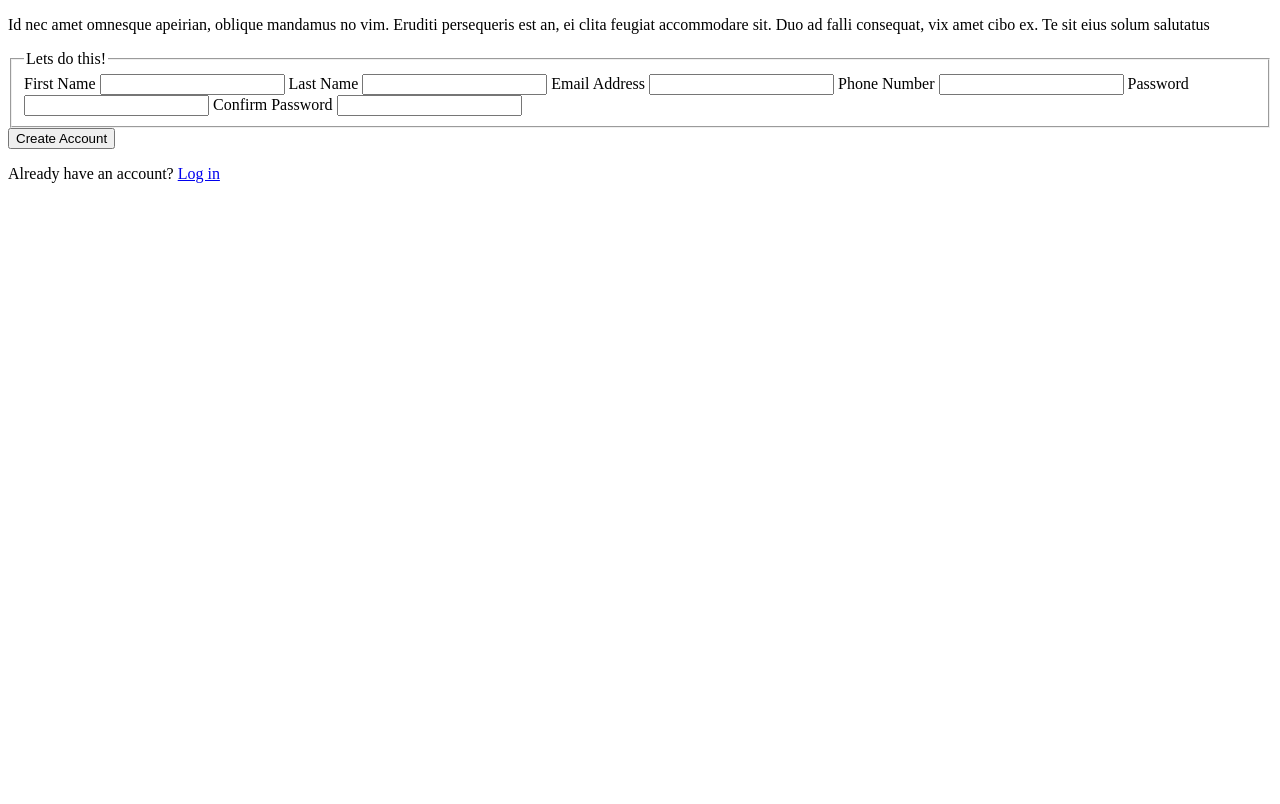
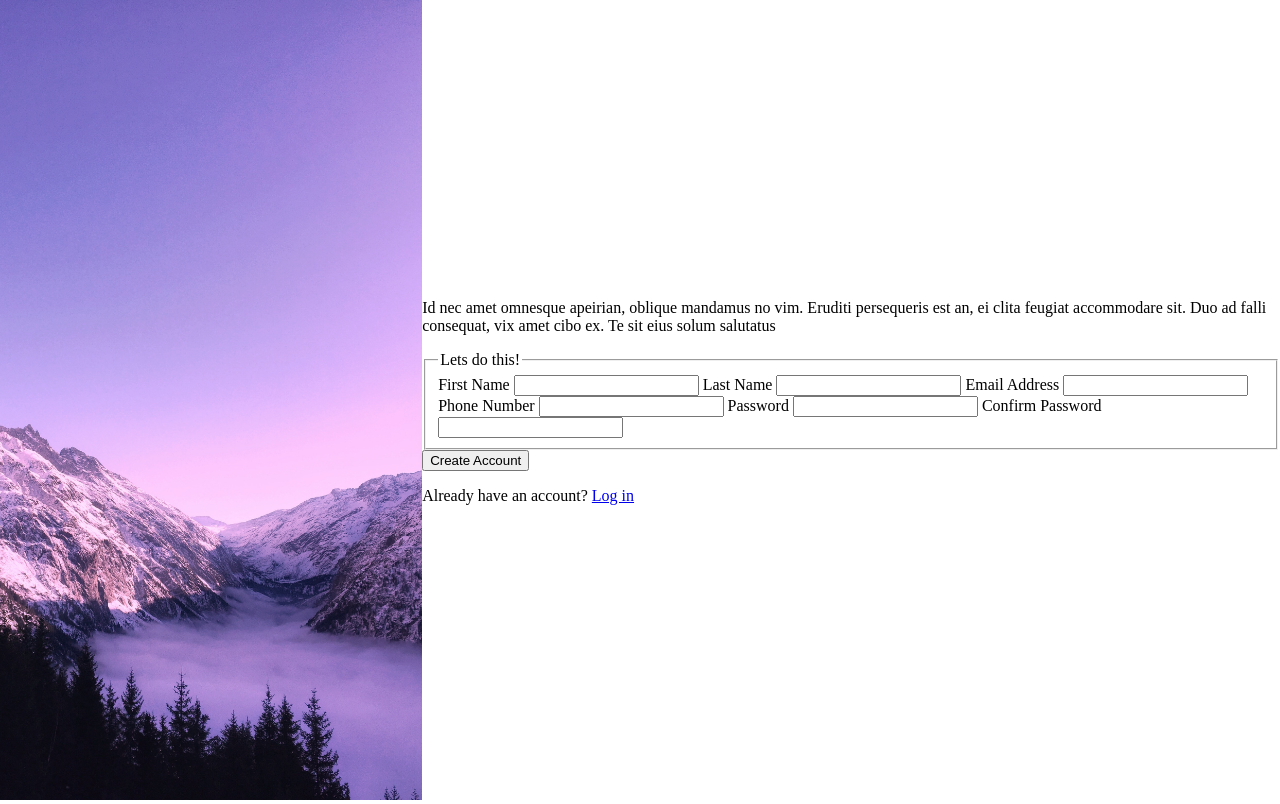
Before and after one commit to embarlow159/form-site, a plain HTML site: page index.html in a window 1280 px wide. Drawn offline with Linux system fonts and the light colour scheme.

Commit message:
start of CSS added

```diff
--- a/index.html
+++ b/index.html
@@ -3,9 +3,14 @@
 <head>
     <meta charset="UTF-8">
     <meta name="viewport" content="width=device-width, initial-scale=1.0">
+    <link rel="stylesheet" href="style.css">
     <title>Sign Up</title>
 </head>
-<body>
+<body class="container">
+    <div class="banner">
+    <img class="sidePicture" src="imgs/sidepic.jpg" alt="Side banner"/>
+    </div>
+    <div class="content">
     <p>Id nec amet omnesque apeirian, oblique mandamus no vim. Eruditi persequeris
        est an, ei clita feugiat accommodare sit. Duo ad falli consequat, vix amet
        cibo ex. Te sit eius solum salutatus</p>
@@ -34,5 +39,6 @@
         <button type="submit">Create Account</button>
     </form>
     <p>Already have an account? <a href="example.com">Log in</a></p>
+    </div>
 </body>
 </html>
--- a/style.css
+++ b/style.css
@@ -0,0 +1,22 @@
+body {
+    margin: 0;
+}
+
+img {
+    max-height: 100vh;
+}
+
+.container {
+    display: flex;
+    flex-direction: row;
+    justify-content: center;
+    align-items: center;
+}
+
+.banner {
+    flex-grow: 5;
+}
+
+.content {
+    flex-grow: 5;
+}
```
Also changed, not shown: imgs/sidepic.jpg (added), 1 other file.
